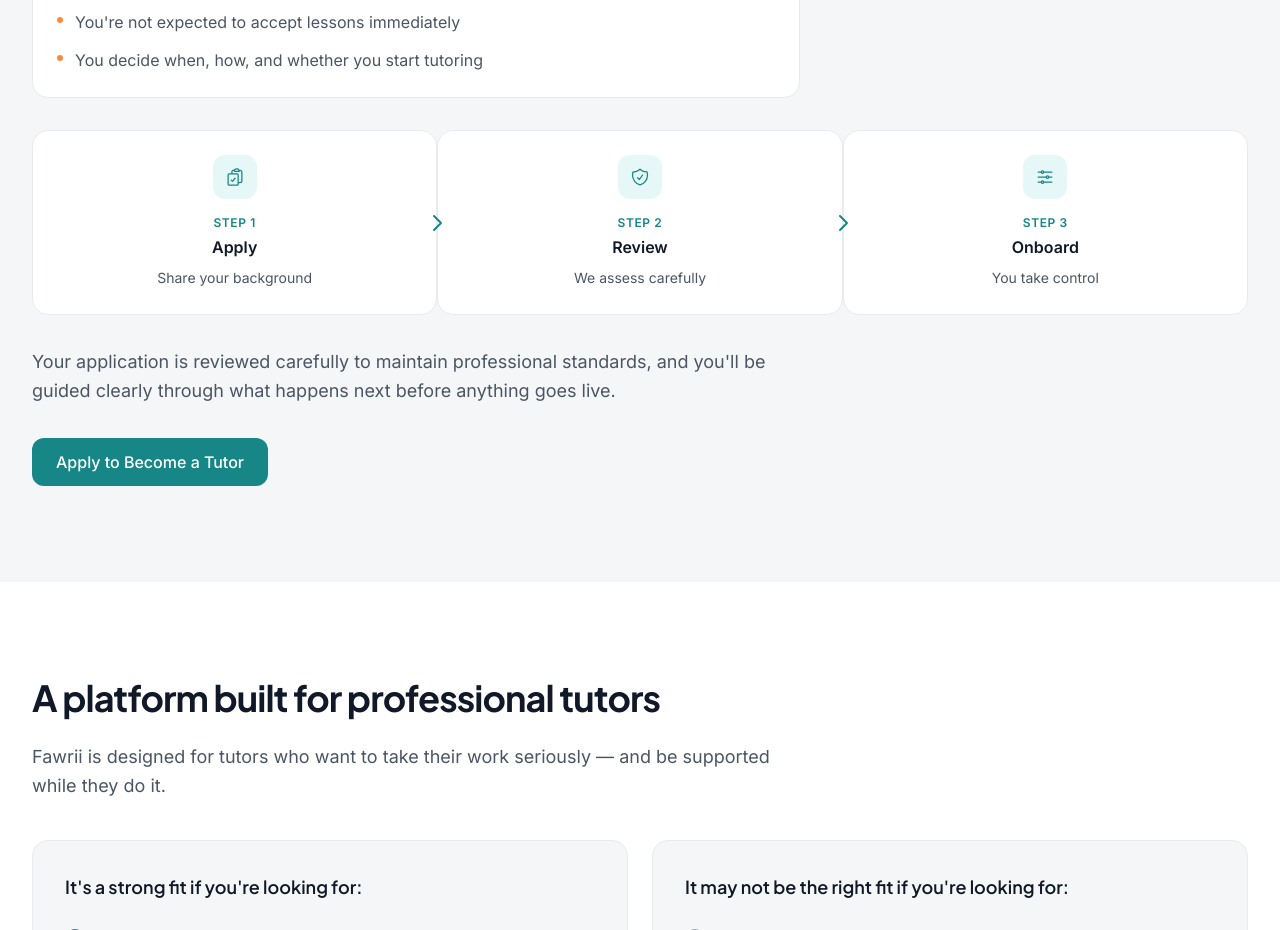
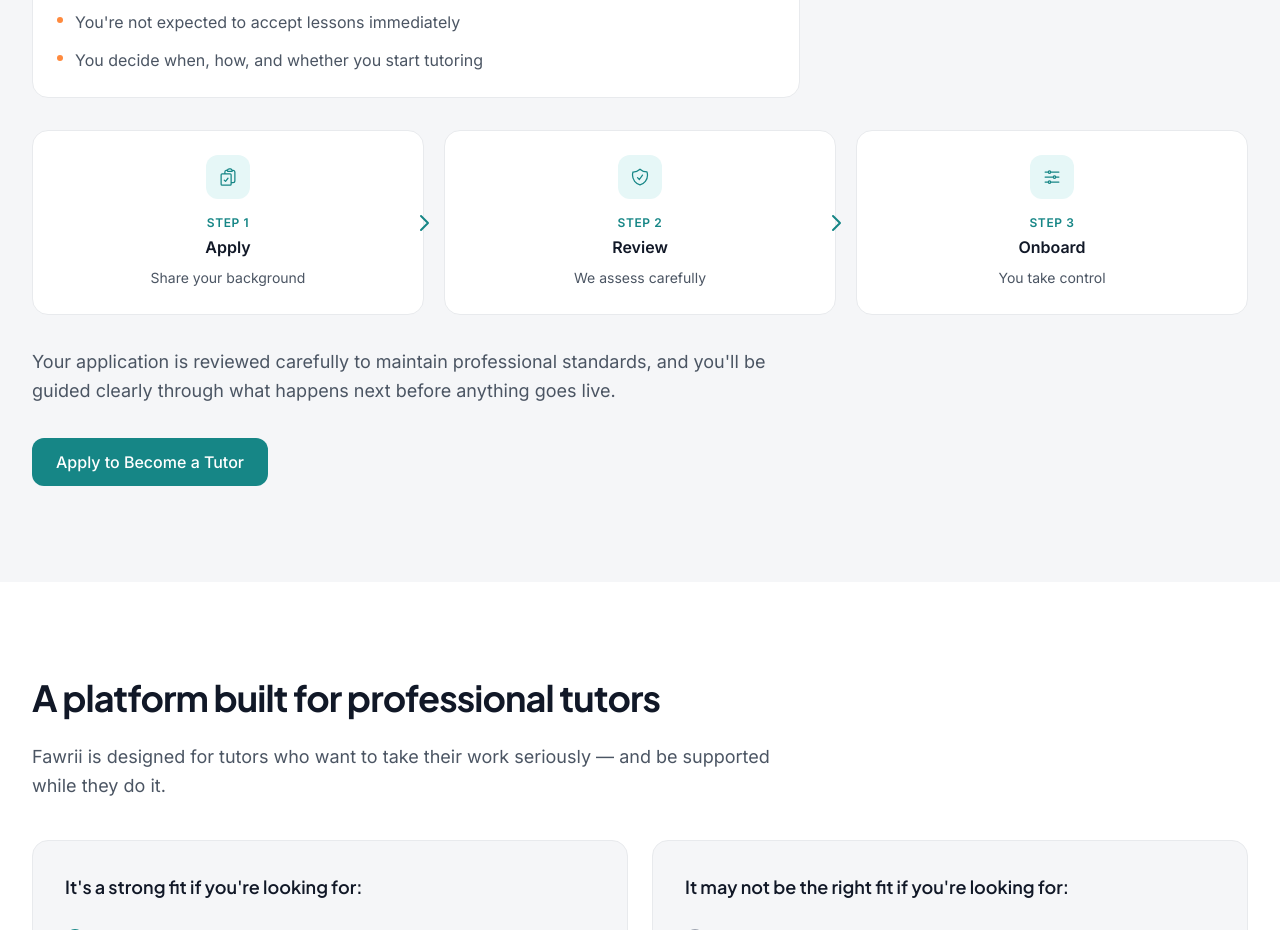
Before and after one commit to wajidashraf/Fawrii, a Next.js app: page /tutoring-on-fawrii in a window 1280 px wide. Shown: the part 4160-5090 px from the top of the page. Built offline with nearby package versions, Linux system fonts and the light colour scheme; no server answers.

Commit message:
samll cards review and recreate

```diff
--- a/src/components/tutoring-on-fawrii/InControlSection.tsx
+++ b/src/components/tutoring-on-fawrii/InControlSection.tsx
@@ -29,7 +29,7 @@
       </div>
 
       {/* Timeline: Apply → Review → Onboard */}
-      <div className="grid grid-cols-1 sm:grid-cols-3 gap-5 sm:gap-0 mb-8">
+      <div className="grid grid-cols-1 sm:grid-cols-3 gap-5 mb-8">
         {section4Content.timeline.map((item, idx) => (
           <div key={item.step} className="relative flex sm:flex-col items-stretch">
             {/* Card */}
```
